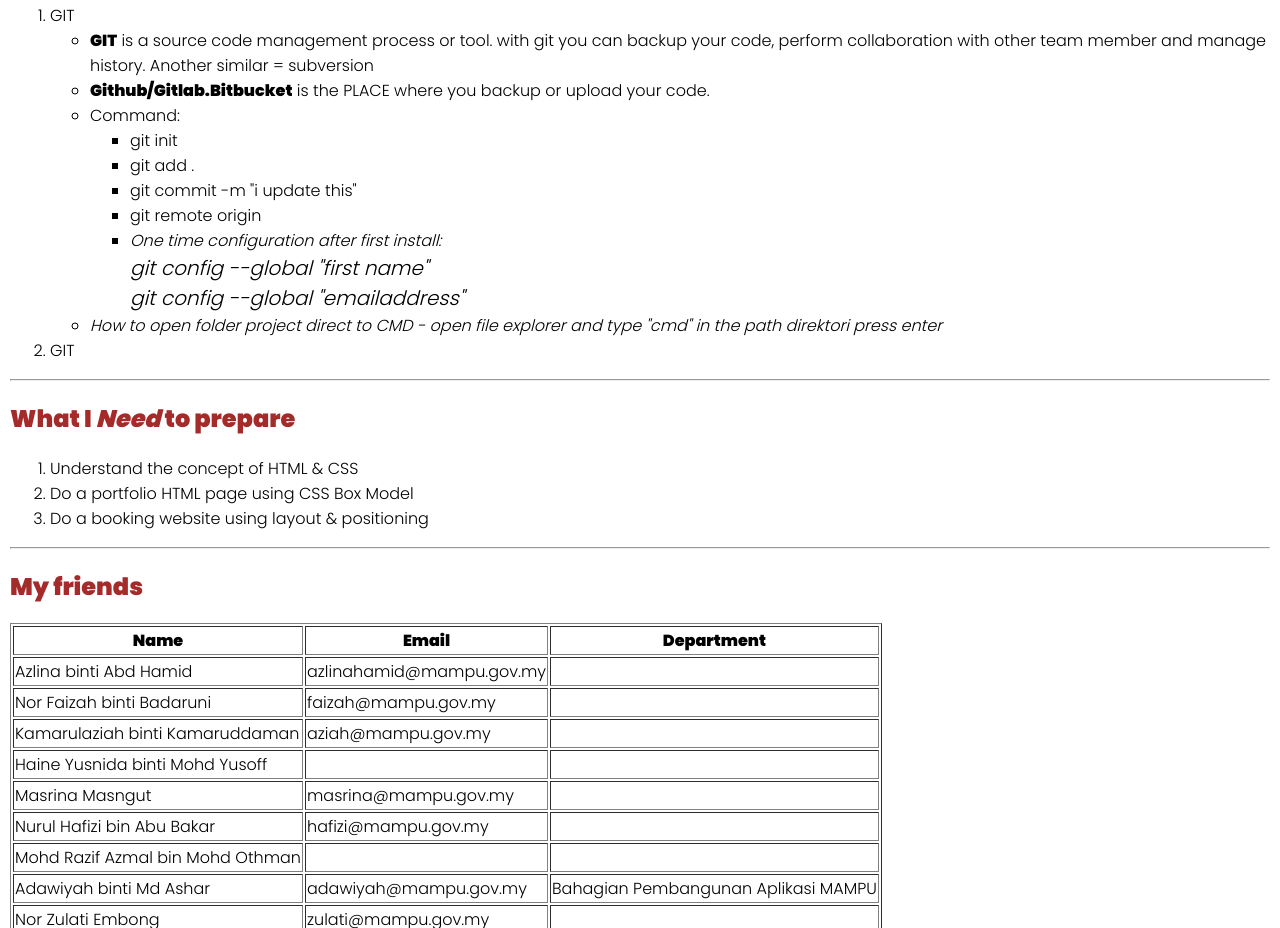
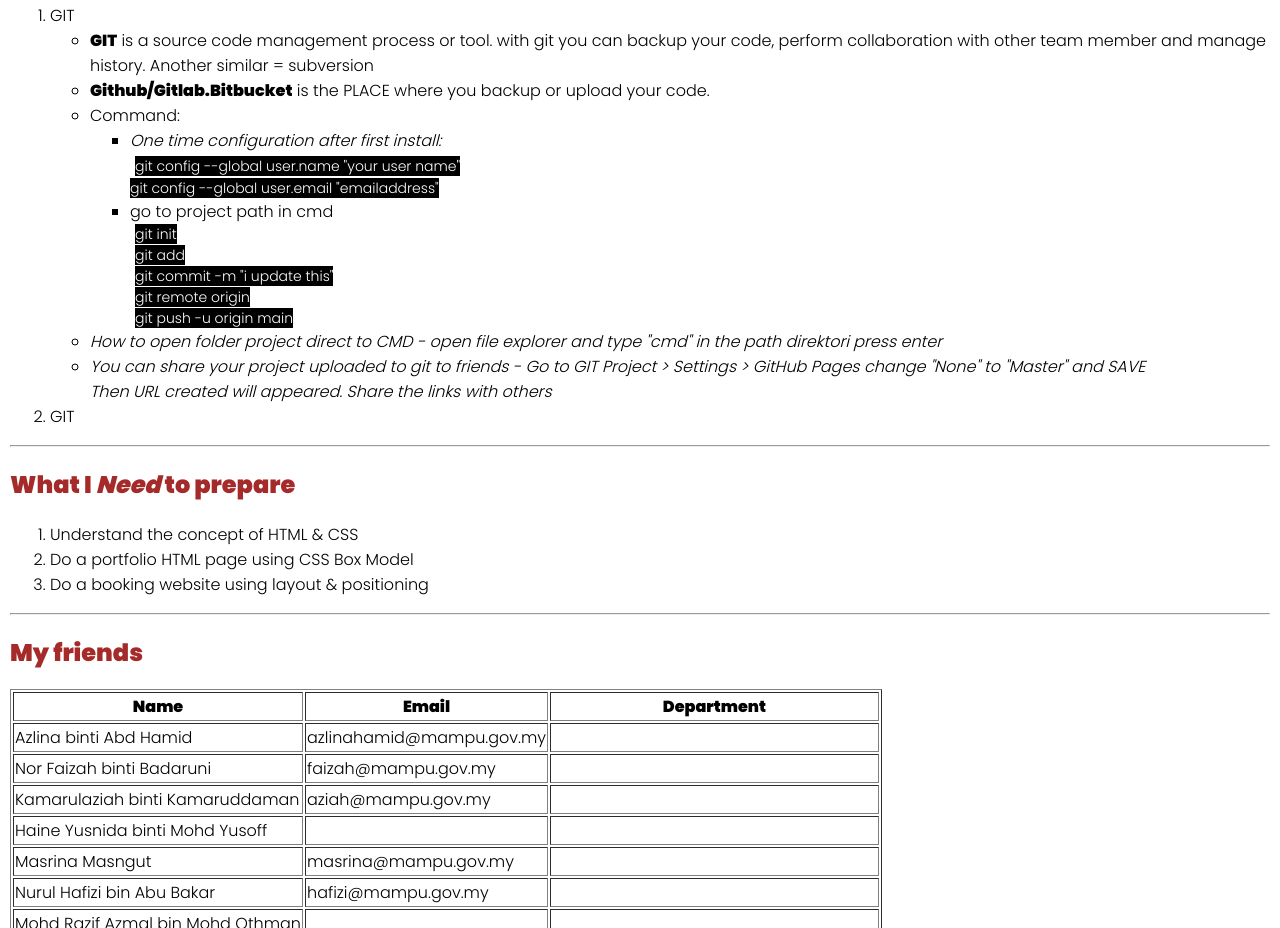
Before and after one commit to dcharmed/day1-html, a plain HTML site: page index.html in a window 1280 px wide. Shown: the part 1155-2083 px from the top of the page. Drawn offline with Linux system fonts and the light colour scheme.

Commit message:
Update pages

```diff
--- a/index.html
+++ b/index.html
@@ -36,7 +36,11 @@
             margin: 10px auto;
         }
         .smaller {
-            font-size: 20px;
+            font-size: 14px;
+            background-color: black;
+            color: white;
+            margin: 5px;
+            height: auto;
         }
     </style>
 </head>
@@ -99,18 +103,21 @@
             <li><strong>Github/Gitlab.Bitbucket</strong> is the PLACE where you backup or upload your code.</li>
             <li>Command:</li>
             <ul>
-                <li>git init</li>
-                <li>git add .</li>
-                <li>git commit -m "i update this"</li>
-                <li>git remote origin</li>
-                <li><em>One time configuration after first install:<br>
-                    <span class="smaller">
-                     git config --global <username> "first name"<br>
-                     git config --global <useremail> "emailaddress"
+                <li><em>One time configuration after first install:</em><br>
+                    <span class="smaller">git config --global user.name "your user name"<br>git config --global user.email "emailaddress"
                     </span>
-                    </em></li>
+                    </li>
+                <li>go to project path in cmd</li>
+                    <span class="smaller">git init</span><br>
+                    <span class="smaller">git add </span><br>
+                    <span class="smaller">git commit -m "i update this"</span><br>
+                    <span class="smaller">git remote origin</span><br>
+                    <span class="smaller">git push -u origin main</span>
+
+
             </ul>
             <li><em>How to open folder project direct to CMD - open file explorer and type "cmd" in the path direktori press enter</em></li>
+            <li><em>You can share your project uploaded to git to friends - Go to GIT Project > Settings > GitHub Pages change "None" to "Master" and SAVE<br> Then URL created will appeared. Share the links with others</em></li>
         </ul>
         <li>GIT</li>
     </ol>
```
